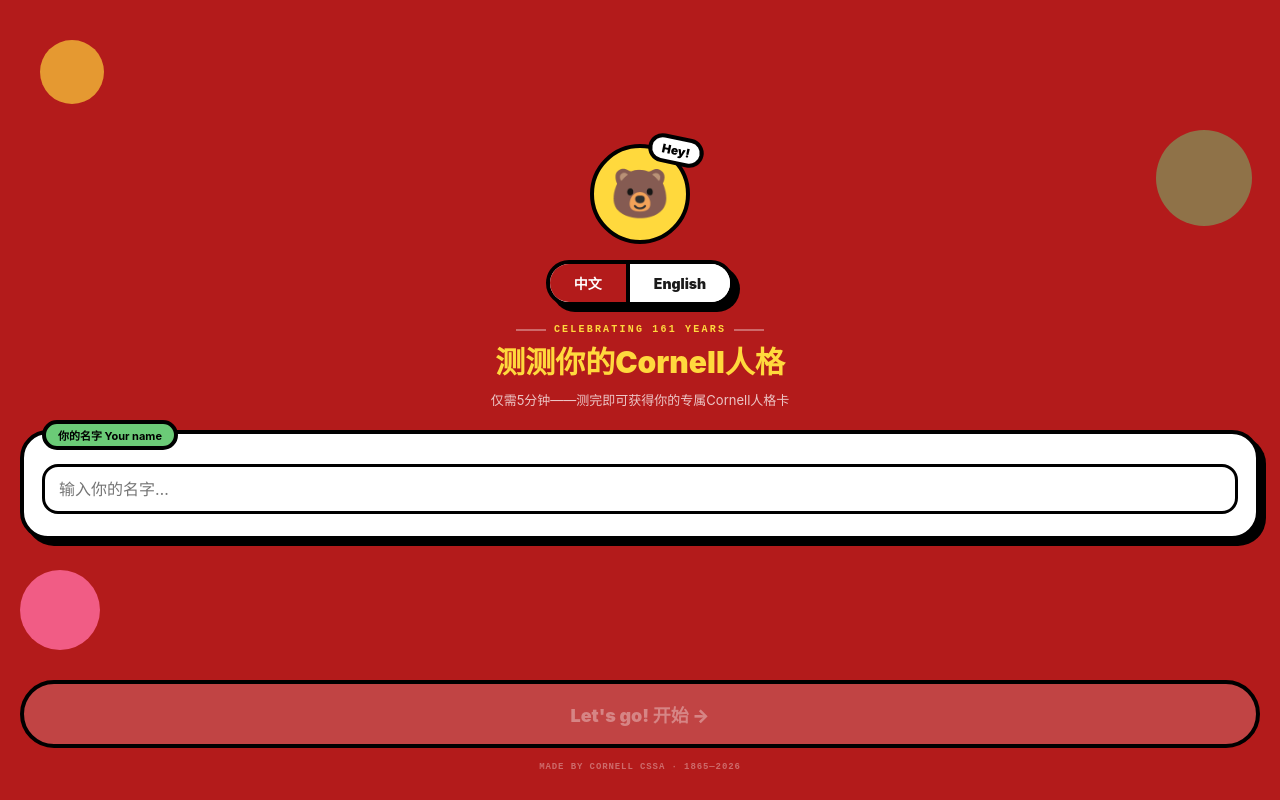
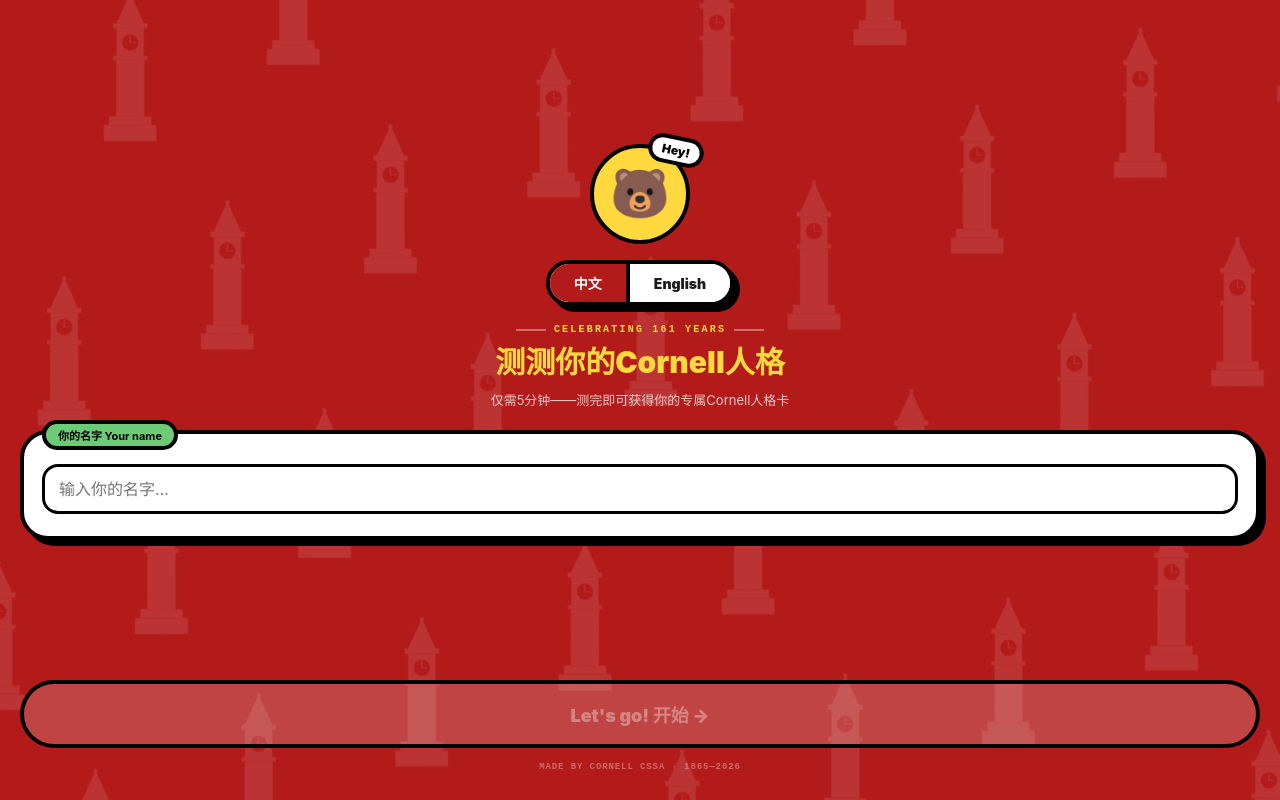
Before and after one commit to jasmineshi-zh/cornellpersonalityquiz, a React (Vite) app: page / in a window 1280 px wide. Built offline with nearby package versions, Linux system fonts and the light colour scheme.

Commit message:
Added McGraw tower watermark

```diff
--- a/package.json
+++ b/package.json
@@ -9,6 +9,7 @@
   },
   "dependencies": {
     "@vercel/analytics": "^2.0.1",
+    "@vercel/speed-insights": "^2.0.0",
     "html2canvas": "^1.4.1",
     "react": "^18.3.1",
     "react-dom": "^18.3.1"
--- a/src/CornellQuiz.jsx
+++ b/src/CornellQuiz.jsx
@@ -1,5 +1,6 @@
 import { useState, useEffect, useRef } from "react";
 import html2canvas from "html2canvas";
+import { SpeedInsights } from "@vercel/speed-insights/react";
 
 const RED    = "#B31B1B";
 const WARM   = "#FFF8E7";
@@ -287,6 +288,41 @@
   en:["Analyzing your Cornell spirit","Cross-checking 161 years of alumni…","Measuring your Slope energy…","Cross-referencing Arts Quad vibes…"],
 };
 
+function ClockTower({ color = "#B31B1B", opacity = 0.07 }) {
+  // Each tile: scale 0.44 → tower ≈ 53×150px; cell 180×230px; rotated -25° for diagonal
+  const S = 0.44, CW = 180, CH = 230;
+  const tx = (CW - 120 * S) / 2, ty = (CH - 340 * S) / 2;
+  return (
+    <svg
+      aria-hidden="true"
+      style={{
+        position:"absolute", inset:0, width:"100%", height:"100%",
+        opacity, pointerEvents:"none", zIndex:0, userSelect:"none",
+      }}
+      xmlns="http://www.w3.org/2000/svg"
+    >
+      <defs>
+        <pattern id="ct-pat" x="0" y="0" width={CW} height={CH} patternUnits="userSpaceOnUse" patternTransform="rotate(-25)">
+          <g transform={`rotate(25,${CW/2},${CH/2}) translate(${tx},${ty}) scale(${S})`} fill={color}>
+            <circle cx="60" cy="6" r="5" />
+            <polygon points="60,4 92,74 28,74" />
+            <rect x="21" y="72" width="78" height="12" />
+            <path fillRule="evenodd" d="M29,84 L91,84 L91,148 L29,148 Z M40,116 a20,20 0 1,0 40,0 a20,20 0 1,0 -40,0" />
+            <circle cx="60" cy="116" r="20" fill="none" stroke={color} strokeWidth="3" />
+            <line x1="60" y1="116" x2="60" y2="101" stroke={color} strokeWidth="2.5" strokeLinecap="round" />
+            <line x1="60" y1="116" x2="73" y2="116" stroke={color} strokeWidth="2" strokeLinecap="round" />
+            <rect x="21" y="146" width="78" height="10" />
+            <rect x="28" y="156" width="64" height="128" />
+            <rect x="12" y="284" width="96" height="20" />
+            <rect x="0" y="304" width="120" height="36" />
+          </g>
+        </pattern>
+      </defs>
+      <rect width="100%" height="100%" fill="url(#ct-pat)" />
+    </svg>
+  );
+}
+
 export default function CornellQuiz() {
   const [lang, setLang]       = useState("zh");
   const [step, setStep]       = useState("cover");
@@ -484,9 +520,7 @@
       animation:pageAnim, WebkitFontSmoothing:"antialiased",
     }}>
       <style>{STYLES}</style>
-      <div style={{position:"absolute",top:40,left:40,width:64,height:64,background:YELLOW,borderRadius:"50%",opacity:0.55,animation:"npulse 2s ease-in-out infinite",pointerEvents:"none"}}/>
-      <div style={{position:"absolute",top:130,right:28,width:96,height:96,background:GREEN,borderRadius:"50%",opacity:0.35,animation:"npulse 2.4s ease-in-out infinite 0.4s",pointerEvents:"none"}}/>
-      <div style={{position:"absolute",bottom:150,left:20,width:80,height:80,background:PINK,borderRadius:"50%",opacity:0.45,animation:"npulse 1.8s ease-in-out infinite 0.8s",pointerEvents:"none"}}/>
+      <ClockTower color="#ffffff" opacity={0.10} />
 
       <div style={{width:"100%",flex:1,display:"flex",flexDirection:"column",alignItems:"center",justifyContent:"center",position:"relative",zIndex:1,gap:0}}>
         <div style={{position:"relative",marginBottom:16}}>
@@ -546,6 +580,7 @@
       >{T("Let's go! 开始 →","Let's go! 开始 →")}</button>
 
       <div style={{fontSize:9,color:"rgba(255,255,255,0.35)",...mono,letterSpacing:"0.1em",marginTop:14,zIndex:1,fontWeight:700}}>MADE BY CORNELL CSSA · 1865—2026</div>
+      <SpeedInsights />
     </div>
   );
 
@@ -559,8 +594,7 @@
         onTouchStart={onTouchStart} onTouchEnd={onTouchEnd}
       >
         <style>{STYLES}</style>
-        <div style={{position:"absolute",top:80,right:36,width:64,height:64,background:PINK,borderRadius:"50%",opacity:0.28,pointerEvents:"none"}}/>
-        <div style={{position:"absolute",bottom:120,left:28,width:80,height:80,background:GREEN,borderRadius:"50%",opacity:0.22,pointerEvents:"none"}}/>
+        <ClockTower color={RED} opacity={0.07} />
 
         <div style={{background:"#fff",padding:"14px 20px 12px",borderBottom:BORDER,position:"relative",flexShrink:0}}>
           <LangBtn onDark={false}/>
@@ -613,7 +647,7 @@
             </div>
           </div>
 
-          <div style={{padding:"12px 20px",paddingBottom:"max(12px,env(safe-area-inset-bottom))",flexShrink:0,display:"flex",gap:10}}>
+          <div style={{padding:"12px 20px",paddingBottom:"max(12px,env(safe-area-inset-bottom))",flexShrink:0,display:"flex",gap:10,background:WARM,position:"relative",zIndex:1}}>
             {qi > 0 && (
               <button className="nbtn" onClick={handleBack} style={{
                 padding:"15px 16px",flexShrink:0,
@@ -627,8 +661,8 @@
               onClick={handleNext} disabled={sel===null}
               style={{
                 flex:1,padding:"15px",
-                background:sel!==null?RED:"rgba(0,0,0,0.12)",
-                color:sel!==null?"#fff":"rgba(0,0,0,0.3)",
+                background:sel!==null?RED:"#c8bfaf",
+                color:sel!==null?"#fff":"#8a7f70",
                 border:BORDER,borderRadius:9999,
                 boxShadow:sel!==null?SHADOW:"none",
                 fontSize:16,fontWeight:900,...sans,
@@ -646,9 +680,7 @@
   if (step === "loading") return (
     <div style={{minHeight:"100dvh",background:RED,display:"flex",flexDirection:"column",alignItems:"center",justifyContent:"center",padding:24,position:"relative",overflow:"hidden",animation:"pageFade 0.35s ease both"}}>
       <style>{STYLES}</style>
-      <div style={{position:"absolute",top:80,left:40,width:96,height:96,background:YELLOW,borderRadius:"50%",opacity:0.5,animation:"npulse 1.6s ease-in-out infinite",pointerEvents:"none"}}/>
-      <div style={{position:"absolute",bottom:160,right:48,width:128,height:128,background:GREEN,borderRadius:"50%",opacity:0.35,animation:"npulse 2s ease-in-out infinite 0.5s",pointerEvents:"none"}}/>
-      <div style={{position:"absolute",top:"45%",left:28,width:64,height:64,background:PINK,borderRadius:"50%",opacity:0.55,animation:"npulse 1.3s ease-in-out infinite 0.3s",pointerEvents:"none"}}/>
+      <ClockTower color="#ffffff" opacity={0.10} />
 
       <div style={{position:"relative",zIndex:1,display:"flex",flexDirection:"column",alignItems:"center"}}>
         <div style={{position:"relative",marginBottom:22}}>
@@ -680,8 +712,7 @@
     return (
       <div style={{minHeight:"100dvh",background:WARM,display:"flex",flexDirection:"column",WebkitFontSmoothing:"antialiased",animation:pageAnim,position:"relative",overflow:"hidden"}}>
         <style>{STYLES}</style>
-        <div style={{position:"absolute",top:40,right:36,width:80,height:80,background:YELLOW,borderRadius:"50%",opacity:0.22,pointerEvents:"none"}}/>
-        <div style={{position:"absolute",bottom:120,left:28,width:96,height:96,background:GREEN,borderRadius:"50%",opacity:0.2,pointerEvents:"none"}}/>
+        <ClockTower color={RED} opacity={0.07} />
 
         <div style={{position:"absolute",top:14,right:16,zIndex:20}}>
           <button className="nbtn" onClick={() => setLang(l=>l==="zh"?"en":"zh")} style={{background:"#fff",border:BORDER_SM,color:DARK,borderRadius:9999,padding:"4px 12px",fontSize:11,...mono,cursor:"pointer",letterSpacing:"0.06em",fontWeight:700,boxShadow:SHADOW_SM}}>
@@ -829,8 +860,7 @@
     return (
       <div style={{minHeight:"100dvh",background:WARM,display:"flex",flexDirection:"column",WebkitFontSmoothing:"antialiased",animation:pageAnim,position:"relative",overflow:"hidden"}}>
         <style>{STYLES}</style>
-        <div style={{position:"absolute",top:40,right:36,width:80,height:80,background:YELLOW,borderRadius:"50%",opacity:0.22,pointerEvents:"none"}}/>
-        <div style={{position:"absolute",bottom:140,left:28,width:96,height:96,background:GREEN,borderRadius:"50%",opacity:0.2,pointerEvents:"none"}}/>
+        <ClockTower color={RED} opacity={0.07} />
 
         {/* Header */}
         <div style={{background:RED,padding:"14px 20px",borderBottom:BORDER,flexShrink:0,display:"flex",alignItems:"center",justifyContent:"space-between"}}>
```
Also changed, not shown: 1 other file (tests, documents, lock files or other folders).
